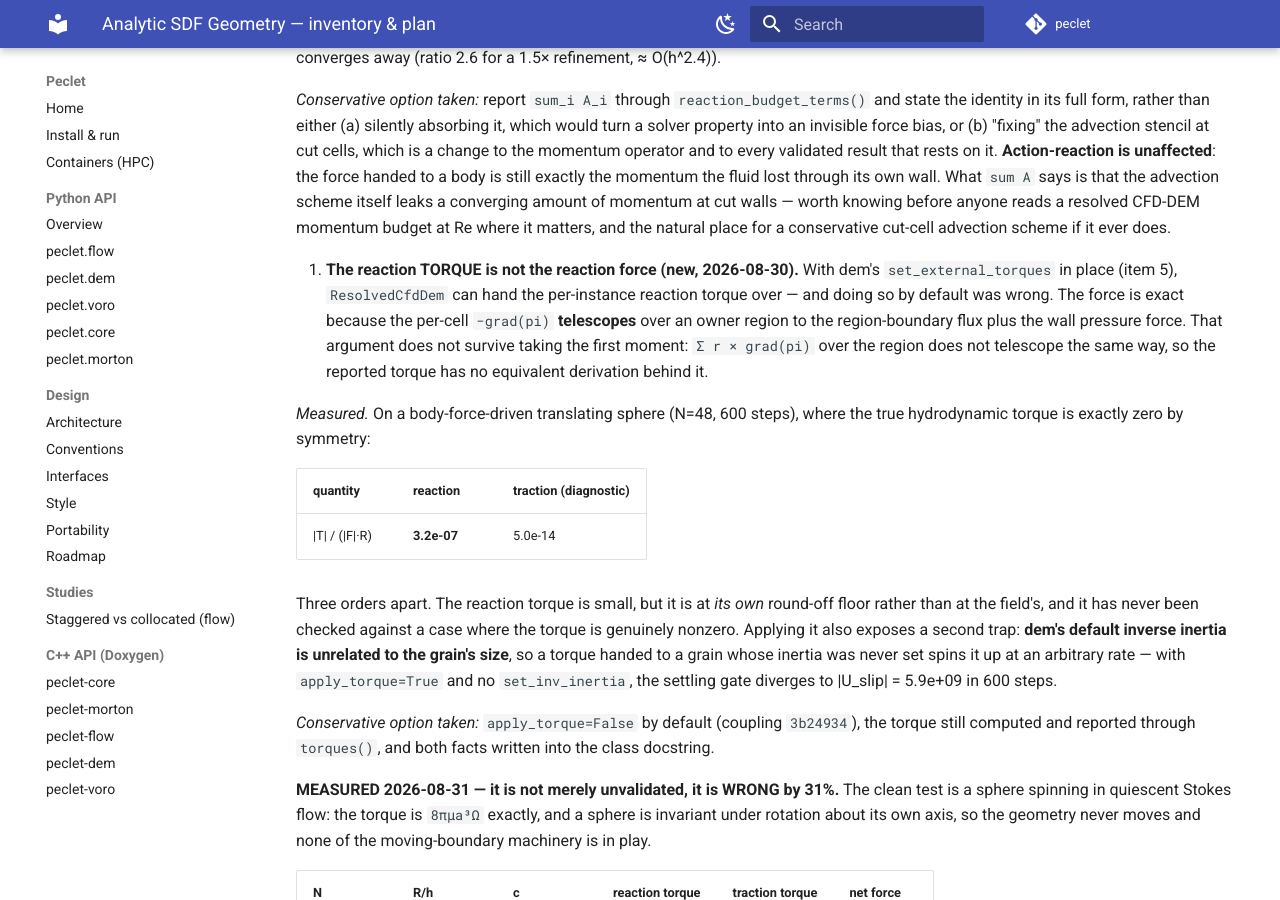
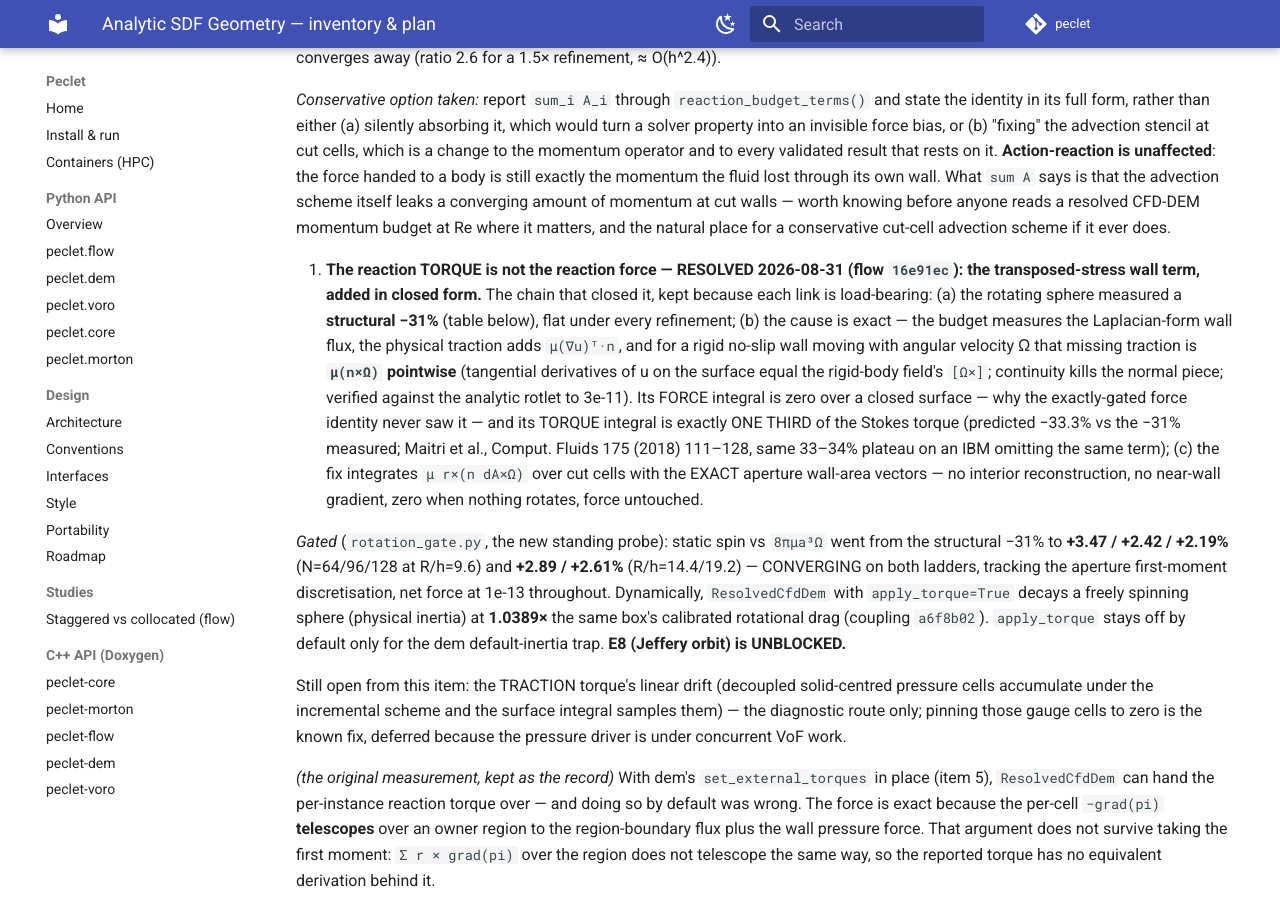
Before and after one commit to computational-chemical-engineering/peclet, an MkDocs documentation site: the page built from docs/ANALYTIC_SDF_GEOMETRY.md, in a window 1280 px wide and 900 px high, scrolled down 26197 px. Built offline with MkDocs 1.6.1 and Material for MkDocs 9.7.7, drawn with Linux system fonts in a browser that asks for light colours; comment, search, counter and statistics services are not loaded.

Commit message:
flow+coupling bump: the reaction torque solved (transposed-stress wall term; item 9 RESOLVED)
flow 16e91ec: the missing traction on a rotating no-slip wall is mu*(n x Omega) pointwise
-- derived, verified against the rotlet to 3e-11, and integrated over the cut cells with
the exact aperture wall-area vectors. The rotating-sphere gate goes from a structural -31%
(flat under all refinement) to +3.5/+2.4/+2.2%, converging with the aperture first moment;
the force is untouched and every force gate is bit-identical.

coupling a6f8b02: the hand-off validated dynamically -- apply_torque=True decays a freely
spinning sphere at 1.0389x the same box's calibrated rotational drag. Default stays off
solely for the dem default-inertia trap.

E8 (Jeffery orbit) is unblocked. The traction diagnostic's pressure drift stays open,
deferred to avoid colliding with the concurrent VoF pressure-driver work.

```diff
--- a/docs/ANALYTIC_SDF_GEOMETRY.md
+++ b/docs/ANALYTIC_SDF_GEOMETRY.md
@@ -1205,7 +1205,34 @@ option was taken in each case and is stated; none of them is settled.
    CFD-DEM momentum budget at Re where it matters, and the natural place for a conservative
    cut-cell advection scheme if it ever does.
 
-9. **The reaction TORQUE is not the reaction force (new, 2026-08-30).** With dem's
+9. **The reaction TORQUE is not the reaction force — RESOLVED 2026-08-31 (flow `16e91ec`): the
+   transposed-stress wall term, added in closed form.** The chain that closed it, kept because each
+   link is load-bearing: (a) the rotating sphere measured a **structural −31%** (table below), flat
+   under every refinement; (b) the cause is exact — the budget measures the Laplacian-form wall
+   flux, the physical traction adds `μ(∇u)ᵀ·n`, and for a rigid no-slip wall moving with angular
+   velocity Ω that missing traction is **`μ(n×Ω)` pointwise** (tangential derivatives of u on the
+   surface equal the rigid-body field's `[Ω×]`; continuity kills the normal piece; verified against
+   the analytic rotlet to 3e-11). Its FORCE integral is zero over a closed surface — why the
+   exactly-gated force identity never saw it — and its TORQUE integral is exactly ONE THIRD of the
+   Stokes torque (predicted −33.3% vs the −31% measured; Maitri et al., Comput. Fluids 175 (2018)
+   111–128, same 33–34% plateau on an IBM omitting the same term); (c) the fix integrates
+   `μ r×(n dA×Ω)` over cut cells with the EXACT aperture wall-area vectors — no interior
+   reconstruction, no near-wall gradient, zero when nothing rotates, force untouched.
+
+   *Gated* (`rotation_gate.py`, the new standing probe): static spin vs `8πμa³Ω` went from the
+   structural −31% to **+3.47 / +2.42 / +2.19%** (N=64/96/128 at R/h=9.6) and **+2.89 / +2.61%**
+   (R/h=14.4/19.2) — CONVERGING on both ladders, tracking the aperture first-moment
+   discretisation, net force at 1e-13 throughout. Dynamically, `ResolvedCfdDem` with
+   `apply_torque=True` decays a freely spinning sphere (physical inertia) at **1.0389×** the same
+   box's calibrated rotational drag (coupling `a6f8b02`). `apply_torque` stays off by default only
+   for the dem default-inertia trap. **E8 (Jeffery orbit) is UNBLOCKED.**
+
+   Still open from this item: the TRACTION torque's linear drift (decoupled solid-centred pressure
+   cells accumulate under the incremental scheme and the surface integral samples them) — the
+   diagnostic route only; pinning those gauge cells to zero is the known fix, deferred because the
+   pressure driver is under concurrent VoF work.
+
+   *(the original measurement, kept as the record)* With dem's
    `set_external_torques` in place (item 5), `ResolvedCfdDem` can hand the per-instance reaction
    torque over — and doing so by default was wrong. The force is exact because the per-cell
    `−grad(pi)` **telescopes** over an owner region to the region-boundary flux plus the wall
```
